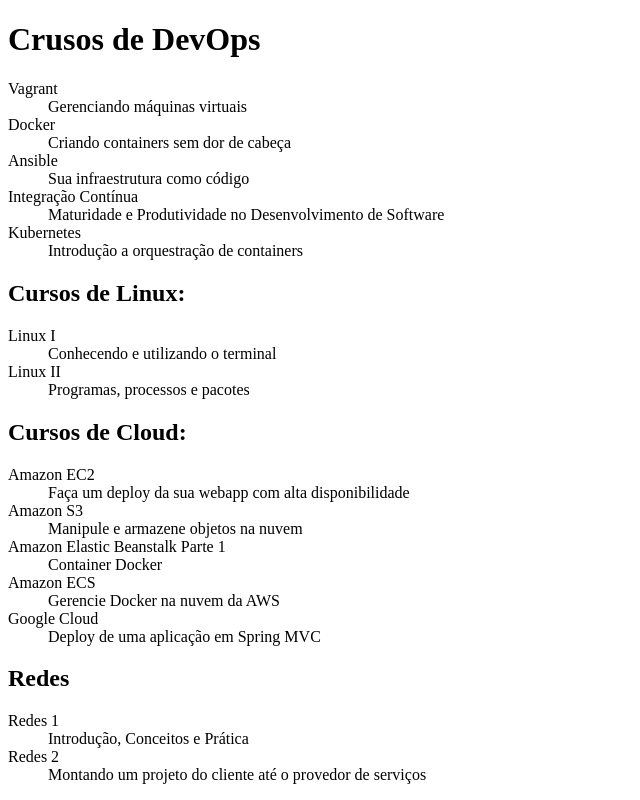
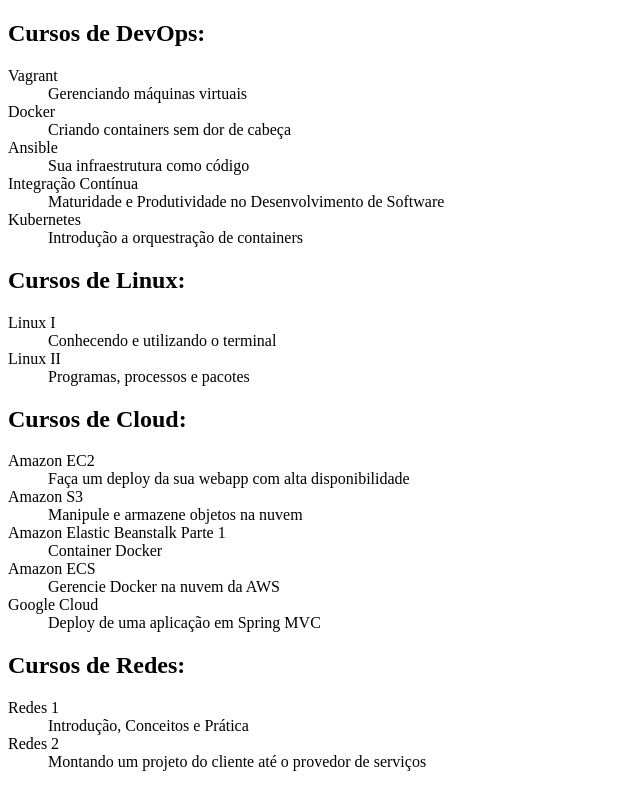
Before and after one commit to nlnadialigia/git-github-alura, a plain HTML site: page index.html in a window 1280 px wide. Shown: the whole page, without its empty margins (0-640 px from the left). Drawn offline with Linux system fonts and the light colour scheme.

Commit message:
Corrigindo bugs: Títulos dos cursos

```diff
--- a/index.html
+++ b/index.html
@@ -9,7 +9,7 @@
 </head>
 
 <body>
-  <h1>Crusos de DevOps</h1>
+  <h2>Cursos de DevOps:</h2>
 
   <dl>
     <dt>Vagrant</dt>
@@ -57,7 +57,7 @@
     <dd>Deploy de uma aplicação em Spring MVC</dd>
   </dl>
 
-  <h2>Redes</h2>
+  <h2>Cursos de Redes:</h2>
 
   <dl>
     <dt>Redes 1</dt>
```
